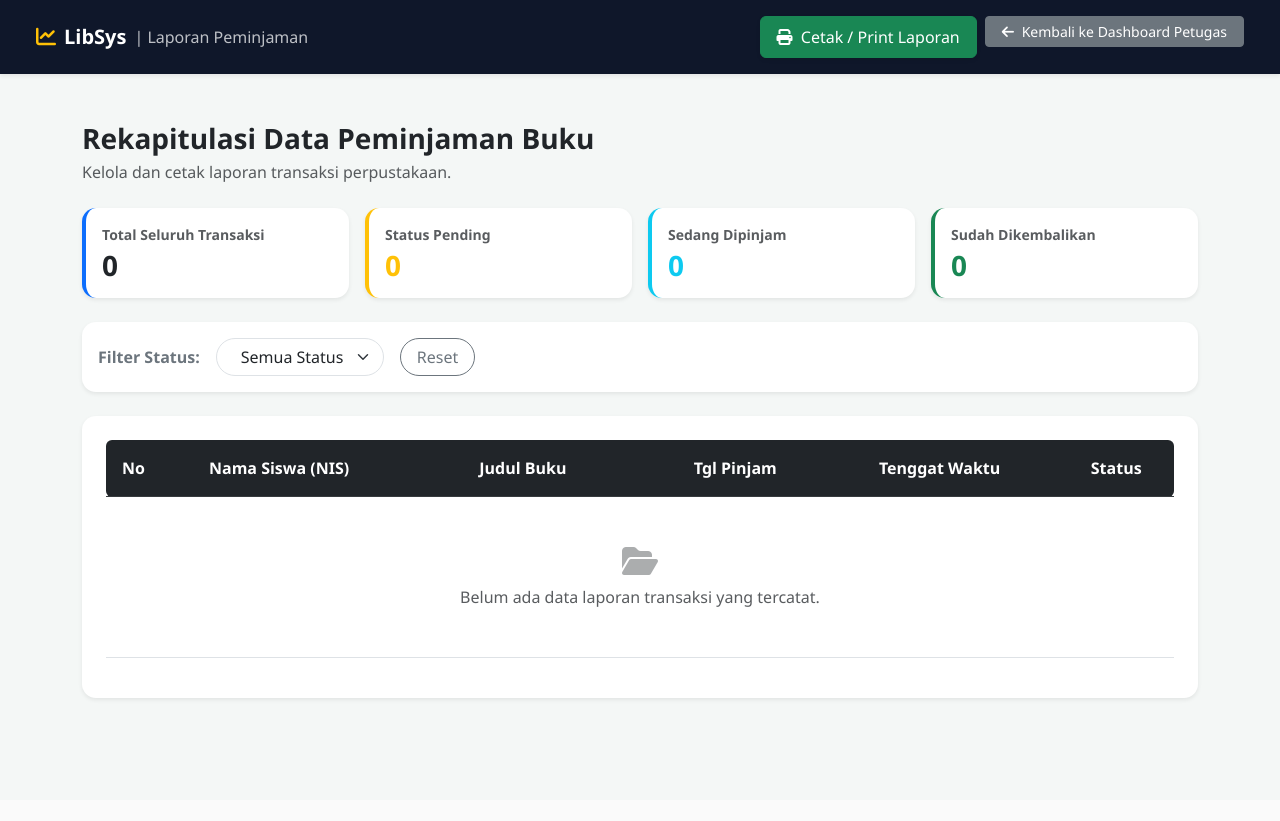
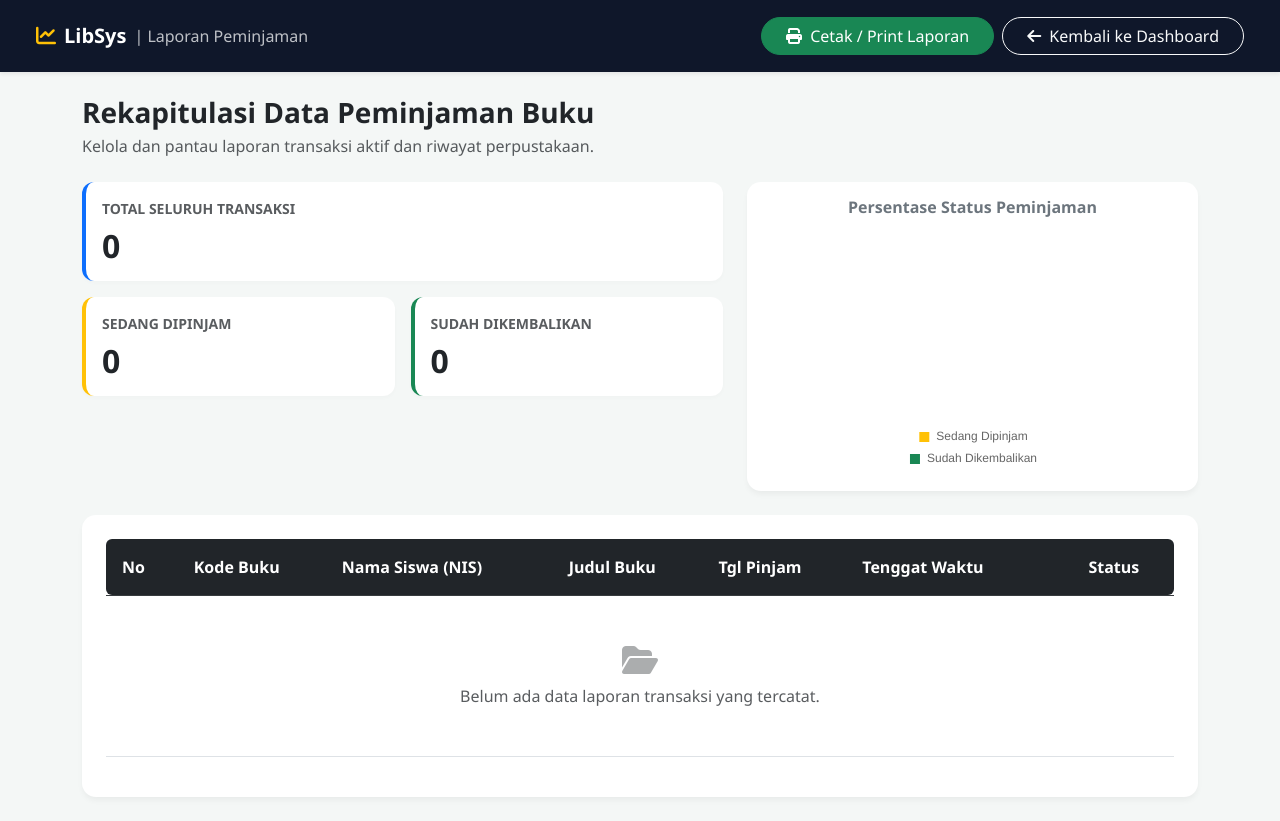
Before and after one commit to vvshareefa3-ship-it/perpustakaan-LibSys, a Laravel app: page /admin/laporan in a window 1280 px wide. Before the commit the page ends 701 px from the top, so only its background shows below. Run offline with Laravel 9, Linux system fonts and the light colour scheme; the visitor is signed in with stand-in values (Sample User, id 1); data that the repository does not hold is empty.

Commit message:
feat: update fitur hasil livecoding ujikom

```diff
--- a/app/Http/Controllers/LaporanController.php
+++ b/app/Http/Controllers/LaporanController.php
@@ -9,30 +9,22 @@ class LaporanController extends Controller
 {
   public function index(Request $request)
 {
-    if (auth()->user()->peran == 'SISWA') {
-        abort(403, 'Unauthorized action.');
-    }
+    $query = Peminjaman::with(['buku', 'siswa'])
+        ->whereIn('status', ['DIPINJAM', 'DIKEMBALIKAN']);
 
-    $totalPeminjaman = Peminjaman::count();
-    $totalDipinjam   = Peminjaman::where('status', 'DIPINJAM')->count();
-    $totalKembali    = Peminjaman::where('status', 'DIKEMBALIKAN')->count();
-    $totalPending    = Peminjaman::where('status', 'PENDING')->count();
-
-    $query = Peminjaman::with(['buku', 'siswa']);
-
-    if ($request->has('status') && $request->status != '') {
+    // Filter berdasarkan status jika dipilih
+    if ($request->filled('status') && in_array($request->status, ['DIPINJAM', 'DIKEMBALIKAN'])) {
         $query->where('status', $request->status);
     }
 
-    $laporanPeminjaman = $query->latest('id_peminjaman')->get();
+    $laporans = $query->latest('tanggal_pinjam')->get();
 
-    return view('petugas.laporan.index', compact(
-        'laporanPeminjaman',
-        'totalPeminjaman',
-        'totalDipinjam',
-        'totalKembali',
-        'totalPending'
-    ));
+    // Hitung statistik (Hanya DIPINJAM dan DIKEMBALIKAN)
+    $totalTransaksi = Peminjaman::whereIn('status', ['DIPINJAM', 'DIKEMBALIKAN'])->count();
+    $sedangDipinjam = Peminjaman::where('status', 'DIPINJAM')->count();
+    $sudahDikembali = Peminjaman::where('status', 'DIKEMBALIKAN')->count();
+
+    return view('petugas.laporan.index', compact('laporans', 'totalTransaksi', 'sedangDipinjam', 'sudahDikembali'));
 }
 
    public function cetak(Request $request)
--- a/app/Models/Kelas.php
+++ b/app/Models/Kelas.php
@@ -12,7 +12,6 @@ class Kelas extends Model
     protected $table = 'tabel_kelas';
     protected $primaryKey = 'id_kelas';
 
-    // Matikan timestamps karena tabel_kelas tidak memiliki kolom created_at/updated_at
     public $timestamps = false;
 
     protected $fillable = [
--- a/resources/views/petugas/laporan/index.blade.php
+++ b/resources/views/petugas/laporan/index.blade.php
@@ -4,145 +4,115 @@
     <meta charset="UTF-8">
     <meta name="viewport" content="width=device-width, initial-scale=1.0">
     <title>Laporan Peminjaman - LibSys</title>
+    <script src="https://cdn.jsdelivr.net/npm/chart.js"></script>
     <link href="https://cdn.jsdelivr.net/npm/bootstrap@5.3.0/dist/css/bootstrap.min.css" rel="stylesheet">
     <link rel="stylesheet" href="https://cdnjs.cloudflare.com/ajax/libs/font-awesome/6.4.0/css/all.min.css">
     <style>
         body { background-color: #f4f7f6; font-family: 'Segoe UI', Tahoma, Geneva, Verdana, sans-serif; }
         .navbar-custom { background-color: #0f172a; }
         .card-custom { border: none; border-radius: 14px; box-shadow: 0 4px 6px -1px rgba(0, 0, 0, 0.05); }
+        .stat-card { border-radius: 12px; border: none; box-shadow: 0 2px 4px rgba(0,0,0,0.02); transition: transform 0.2s; }
+        .stat-card:hover { transform: translateY(-3px); }
     </style>
 </head>
 <body>
-    {{-- Navbar Atas --}}
     <nav class="navbar navbar-dark navbar-custom px-4 py-3 shadow-sm">
         <div class="container-fluid">
             <a class="navbar-brand fw-bold d-flex align-items-center gap-2" href="#">
                 <i class="fa-solid fa-chart-line text-warning"></i> LibSys <span class="fs-6 fw-normal text-light opacity-75">| Laporan Peminjaman</span>
             </a>
-
             <div class="d-flex gap-2">
-        {{-- TOMBOL CETAK LAPORAN --}}
-        <a href="{{ route('petugas.laporan.cetak', ['status' => request('status')]) }}" target="_blank" class="btn btn-success px-3 py-2 shadow-sm">
-            <i class="fa-solid fa-print me-1"></i> Cetak / Print Laporan
-        </a>
-
-            <div>
-                @if(auth()->user()->peran == 'ADMIN')
-                    <a href="{{ route('admin.dashboard') }}" class="btn btn-secondary btn-sm px-3">
-                        <i class="fa-solid fa-arrow-left me-1"></i> Kembali ke Dashboard Admin
-                    </a>
-                @else
-                    <a href="{{ route('petugas.dashboard') }}" class="btn btn-secondary btn-sm px-3">
-                        <i class="fa-solid fa-arrow-left me-1"></i> Kembali ke Dashboard Petugas
-                    </a>
-                @endif
+                <a href="{{ route('petugas.laporan.cetak') }}" target="_blank" class="btn btn-success rounded-pill px-4">
+    <i class="fa-solid fa-print me-1"></i> Cetak / Print Laporan
+</a>
+                <a href="{{ route('petugas.dashboard') }}" class="btn btn-outline-light rounded-pill px-4">
+                    <i class="fa-solid fa-arrow-left me-1"></i> Kembali ke Dashboard
+                </a>
             </div>
         </div>
     </nav>
 
-    <div class="container py-5">
+    <div class="container py-4">
 
-        {{-- Header Judul Laporan --}}
-        <div class="d-flex justify-content-between align-items-center mb-4">
-            <div>
-                <h1 class="h3 fw-bold text-dark mb-1">Rekapitulasi Data Peminjaman Buku</h1>
-                <p class="text-muted mb-0">Kelola dan cetak laporan transaksi perpustakaan.</p>
-            </div>
+        <div class="mb-4">
+            <h3 class="fw-bold text-dark mb-1">Rekapitulasi Data Peminjaman Buku</h3>
+            <p class="text-muted">Kelola dan pantau laporan transaksi aktif dan riwayat perpustakaan.</p>
         </div>
 
-        {{-- KARTU STATISTIK REKAPITULASI --}}
-        <div class="row g-3 mb-4">
-            <div class="col-md-3">
-                <div class="card card-custom p-3 border-start border-primary border-4 shadow-sm bg-white">
-                    <span class="text-muted small fw-semibold">Total Seluruh Transaksi</span>
-                    <h3 class="fw-bold text-dark mt-1 mb-0">{{ $totalPeminjaman ?? 0 }}</h3>
+        <!-- 3 KOTAK STATISTIK (Tanpa Pending) -->
+    <div class="row g-4 mb-4">
+    <!-- 3 Kotak Statistik Angka -->
+    <div class="col-lg-7">
+        <div class="row g-3">
+            <div class="col-12">
+                <div class="card stat-card p-3 border-start border-primary border-4">
+                    <div class="text-muted small fw-semibold text-uppercase">Total Seluruh Transaksi</div>
+                    <h2 class="fw-bold text-dark mt-2 mb-0">{{ $totalTransaksi ?? 0 }}</h2>
                 </div>
             </div>
-            <div class="col-md-3">
-                <div class="card card-custom p-3 border-start border-warning border-4 shadow-sm bg-white">
-                    <span class="text-muted small fw-semibold">Status Pending</span>
-                    <h3 class="fw-bold text-warning mt-1 mb-0">{{ $totalPending ?? 0 }}</h3>
+            <div class="col-md-6">
+                <div class="card stat-card p-3 border-start border-warning border-4">
+                    <div class="text-muted small fw-semibold text-uppercase">Sedang Dipinjam</div>
+                    <h2 class="fw-bold text-dark mt-2 mb-0">{{ $sedangDipinjam ?? 0 }}</h2>
                 </div>
             </div>
-            <div class="col-md-3">
-                <div class="card card-custom p-3 border-start border-info border-4 shadow-sm bg-white">
-                    <span class="text-muted small fw-semibold">Sedang Dipinjam</span>
-                    <h3 class="fw-bold text-info mt-1 mb-0">{{ $totalDipinjam ?? 0 }}</h3>
-                </div>
-            </div>
-            <div class="col-md-3">
-                <div class="card card-custom p-3 border-start border-success border-4 shadow-sm bg-white">
-                    <span class="text-muted small fw-semibold">Sudah Dikembalikan</span>
-                    <h3 class="fw-bold text-success mt-1 mb-0">{{ $totalKembali ?? 0 }}</h3>
+            <div class="col-md-6">
+                <div class="card stat-card p-3 border-start border-success border-4">
+                    <div class="text-muted small fw-semibold text-uppercase">Sudah Dikembalikan</div>
+                    <h2 class="fw-bold text-dark mt-2 mb-0">{{ $sudahDikembali ?? 0 }}</h2>
                 </div>
             </div>
         </div>
+    </div>
 
-        {{-- Form Filter Status --}}
-        <div class="card card-custom p-3 mb-4 shadow-sm bg-white">
-            <div class="row g-3 align-items-center">
-                <div class="col-auto">
-                    <label class="fw-semibold text-secondary">Filter Status:</label>
-                </div>
-                <div class="col-auto">
-                    <select id="statusFilter" class="form-select rounded-pill px-4" onchange="window.location.href='{{ route('petugas.laporan') }}?status=' + this.value">
-                        <option value="">Semua Status</option>
-                        <option value="PENDING" {{ request('status') == 'PENDING' ? 'selected' : '' }}>PENDING</option>
-                        <option value="DIPINJAM" {{ request('status') == 'DIPINJAM' ? 'selected' : '' }}>DIPINJAM</option>
-                        <option value="DIKEMBALIKAN" {{ request('status') == 'DIKEMBALIKAN' ? 'selected' : '' }}>DIKEMBALIKAN</option>
-                    </select>
-                </div>
-                <div class="col-auto">
-                    <a href="{{ route('petugas.laporan') }}" class="btn btn-outline-secondary rounded-pill px-3">Reset</a>
-                </div>
+   <div class="col-lg-5">
+        <div class="card card-custom p-3 h-100 d-flex flex-column justify-content-center align-items-center">
+            <h6 class="fw-bold text-secondary mb-2">Persentase Status Peminjaman</h6>
+            <div style="width: 100%; max-width: 250px; height: 250px;">
+                <canvas id="pieChartStatus"></canvas>
             </div>
         </div>
+    </div>
+</div>
 
-        {{-- Tabel Data Laporan --}}
-        <div class="card card-custom p-4 shadow-sm bg-white">
+        <!-- Tabel Laporan dengan Kolom Kode Buku -->
+        <div class="card card-custom p-4">
             <div class="table-responsive">
                 <table class="table table-hover align-middle">
                     <thead class="table-dark">
                         <tr>
                             <th class="py-3 px-3 rounded-start">No</th>
+                            <th class="py-3">Kode Buku</th>
                             <th class="py-3">Nama Siswa (NIS)</th>
                             <th class="py-3">Judul Buku</th>
-                            <th class="py-3 text-center">Tgl Pinjam</th>
-                            <th class="py-3 text-center">Tenggat Waktu</th>
-                            <th class="py-3 text-center rounded-end">Status</th>
+                            <th class="py-3">Tgl Pinjam</th>
+                            <th class="py-3">Tenggat Waktu</th>
+                            <th class="py-3 px-3 rounded-end text-center">Status</th>
                         </tr>
                     </thead>
                     <tbody>
-                        @forelse($laporanPeminjaman as $index => $item)
+                        @forelse($laporans as $index => $item)
                             <tr>
                                 <td class="px-3 fw-semibold">{{ $index + 1 }}</td>
+                                <td><span class="badge bg-light text-dark border font-monospace">{{ $item->buku->id_buku ?? '-' }}</span></td>
                                 <td>
-                                    <span class="fw-bold text-dark">{{ $item->siswa->nama_siswa ?? 'Siswa Tidak Ditemukan' }}</span>
-                                    <br><small class="text-muted">NIS: {{ $item->id_siswa }}</small>
+                                    <div class="fw-bold text-dark">{{ $item->siswa->nama_siswa ?? '-' }}</div>
+                                    <small class="text-muted">NIS: {{ $item->id_siswa }}</small>
                                 </td>
-                                <td class="fw-semibold text-primary">{{ $item->buku->judul_buku ?? 'Buku Tidak Ditemukan' }}</td>
-                                <td class="text-center">{{ $item->tanggal_pinjam }}</td>
-                                <td class="text-center">{{ $item->tenggat_waktu }}</td>
-                                <td class="text-center">
-                                    @if($item->status == 'PENDING')
-                                        <span class="badge bg-secondary px-3 py-2 rounded-pill">PENDING</span>
-                                    @elseif($item->status == 'DIPINJAM')
+                                <td class="fw-semibold">{{ $item->buku->judul_buku ?? '-' }}</td>
+                                <td>{{ $item->tanggal_pinjam ? \Carbon\Carbon::parse($item->tanggal_pinjam)->format('d/m/Y') : '-' }}</td>
+                                <td>{{ $item->tenggat_waktu ? \Carbon\Carbon::parse($item->tenggat_waktu)->format('d/m/Y') : '-' }}</td>
+                                <td class="text-center px-3">
+                                    @if($item->status == 'DIPINJAM')
                                         <span class="badge bg-warning text-dark px-3 py-2 rounded-pill">DIPINJAM</span>
                                     @else
                                         <span class="badge bg-success px-3 py-2 rounded-pill">DIKEMBALIKAN</span>
-                                    @endif
-
-                                    @if(session('error'))
-                                    <div class="bg-red-100 border-1-4 border-red-600 text-red-800 p-4 mb-4 rounded">
-                                        <strong>Peringatan Validasi:</strong> {{
-                                            session('error') }}
-                                    </div>
                                     @endif
                                 </td>
                             </tr>
                         @empty
                             <tr>
-                                <td colspan="6" class="text-center py-5 text-muted">
+                                <td colspan="7" class="text-center py-5 text-muted">
                                     <i class="fa-solid fa-folder-open fs-2 mb-2 d-block opacity-50"></i>
                                     Belum ada data laporan transaksi yang tercatat.
                                 </td>
@@ -152,9 +122,41 @@
                 </table>
             </div>
         </div>
-
     </div>
 
-    <script src="https://cdn.jsdelivr.net/npm/bootstrap@5.3.0/dist/js/bootstrap.bundle.min.js"></script>
+    <script>
+    document.addEventListener("DOMContentLoaded", function() {
+        const ctx = document.getElementById('pieChartStatus').getContext('2d');
+
+        // Ambil data dari Controller
+        const jmlDipinjam = {{ $sedangDipinjam ?? 0 }};
+        const jmlDikembalikan = {{ $sudahDikembali ?? 0 }};
+
+        new Chart(ctx, {
+            type: 'pie', // Bisa diganti 'doughnut' jika ingin model donat
+            data: {
+                labels: ['Sedang Dipinjam', 'Sudah Dikembalikan'],
+                datasets: [{
+                    data: [jmlDipinjam, jmlDikembalikan],
+                    backgroundColor: ['#ffc107', '#198754'], // Warna kuning warning & hijau success
+                    borderWidth: 2
+                }]
+            },
+            options: {
+                responsive: true,
+                maintainAspectRatio: false,
+                plugins: {
+                    legend: {
+                        position: 'bottom',
+                        labels: {
+                            boxWidth: 12,
+                            font: { size: 12 }
+                        }
+                    }
+                }
+            }
+        });
+    });
+</script>
 </body>
 </html>
--- a/resources/views/siswa/dashboard.blade.php
+++ b/resources/views/siswa/dashboard.blade.php
@@ -241,7 +241,7 @@
             <a href="{{ route('kategori.index') }}" class="nav-link-custom">
                 <i class="fa-solid fa-book"></i> Katalog Buku
             </a>
-            <a href="{{ route('kelas.index') }}" class="nav-link-custom">
+            <a href="{{ route('siswa.info-kelas') }}" class="nav-link-custom">
                 <i class="fa-solid fa-school"></i> Info Kelas
             </a>
             <a href="{{ route('denda.index') }}" class="nav-link-custom">
--- a/routes/web.php
+++ b/routes/web.php
@@ -4,6 +4,7 @@ use Illuminate\Support\Facades\Route;
 use App\Http\Controllers\AuthController;
 use App\Http\Controllers\Petugas\DashboardController as PetugasDashboard;
 use App\Http\Controllers\Siswa\DashboardController as SiswaDashboard;
+use App\Http\Controllers\Siswa\DashboardController as SiswaDashboardController;
 use App\Http\Controllers\Admin\DashboardController as AdminDashboard;
 use App\Http\Controllers\KategoriController;
 use App\Http\Controllers\BukuController;
@@ -82,6 +83,7 @@ Route::middleware(['auth'])->group(function () {
 
     // Route SiswaController
     Route::get('/siswa', [SiswaController::class, 'index'])->name('siswa.index');
+    Route::get('/siswa/info-kelas', [SiswaDashboardController::class, 'infoKelas'])->name('siswa.info-kelas');
 
     // Route PenggunaController
     Route::get('/pengguna', [PenggunaController::class, 'index'])->name('pengguna.index');
```
Also changed, not shown: app/Http/Controllers/Admin/DashboardController.php (+3 -5 lines), app/Http/Controllers/PeminjamanController.php (+77 -46 lines), app/Http/Controllers/PenggunaController.php (+5 -5 lines), app/Http/Controllers/Siswa/DashboardController.php (+12 -0 lines), resources/views/buku/index.blade.php (+8 -0 lines), resources/views/pengguna/create.blade.php (+5 -12 lines), resources/views/siswa/info-kelas.blade.php (added, +61 -0 lines).
